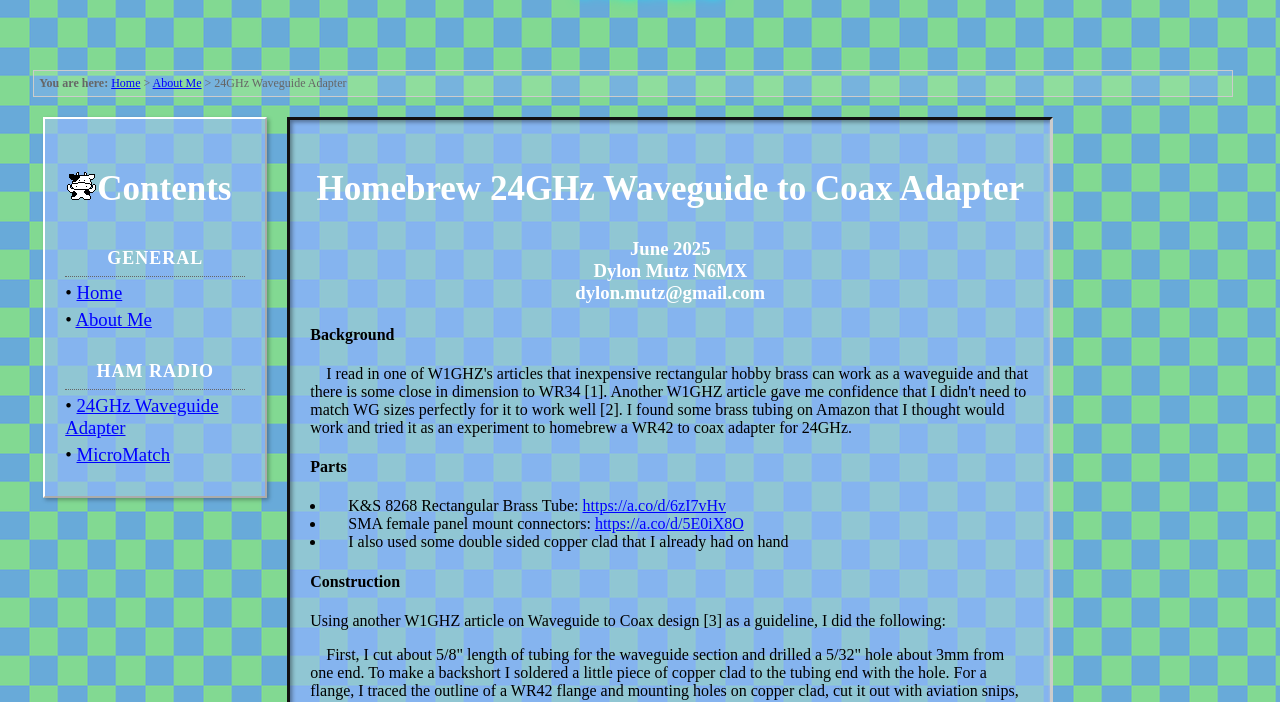
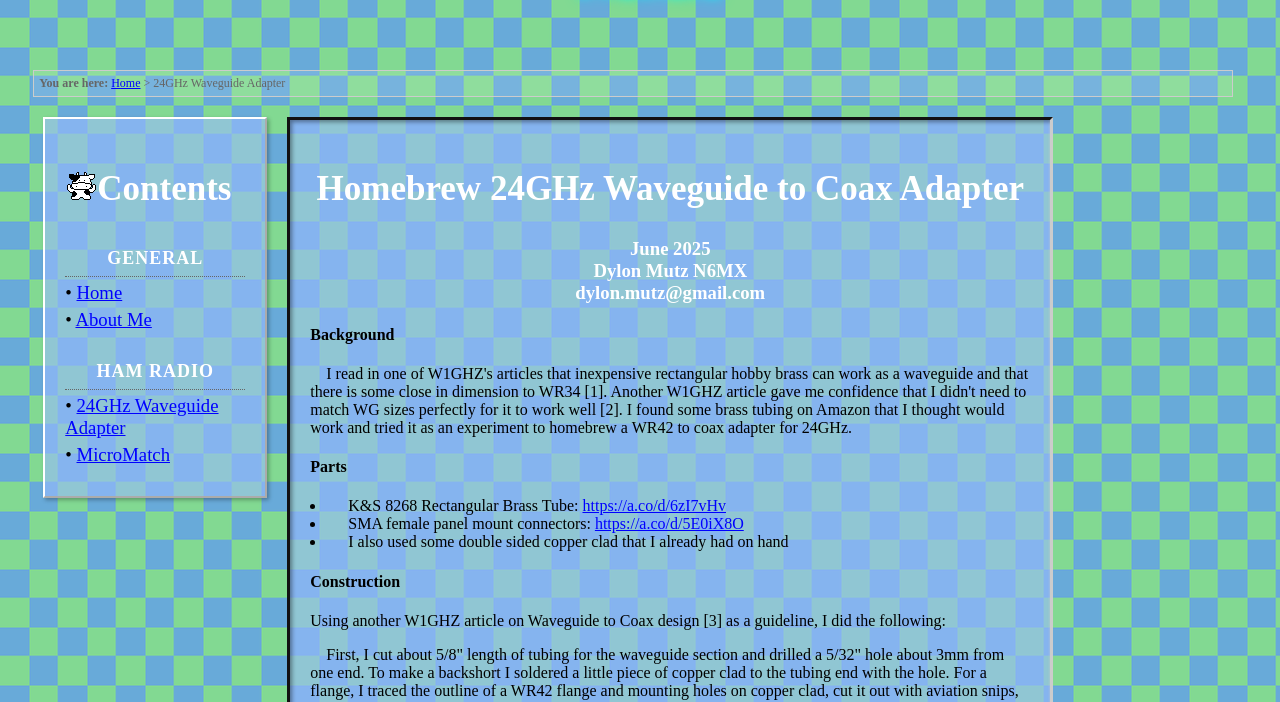
Before and after one commit to N6MX/n6mx.github.io, a plain HTML site: page wg_to_coax.html in a window 1280 px wide. Shown: the part 98-800 px from the top of the page. Drawn offline with Linux system fonts and the light colour scheme.

Commit message:
Fix breadcrumb on wg_to_coax page.

```diff
--- a/wg_to_coax.html
+++ b/wg_to_coax.html
@@ -16,7 +16,7 @@
 
   <div class="float-container">
       <div style="font-size: 12px; color: #666; margin: 10px 0; padding: 5px; background-color: rgba(255,255,255,0.1); border: 1px solid #ccc;">
-        <strong>You are here:</strong> <a href="index.html">Home</a> > <a href="hamradio/hamradio.html">About Me</a> > 24GHz Waveguide Adapter
+        <strong>You are here:</strong> <a href="index.html">Home</a> > 24GHz Waveguide Adapter
       </div>
 
     <div class="content-panel">
```
